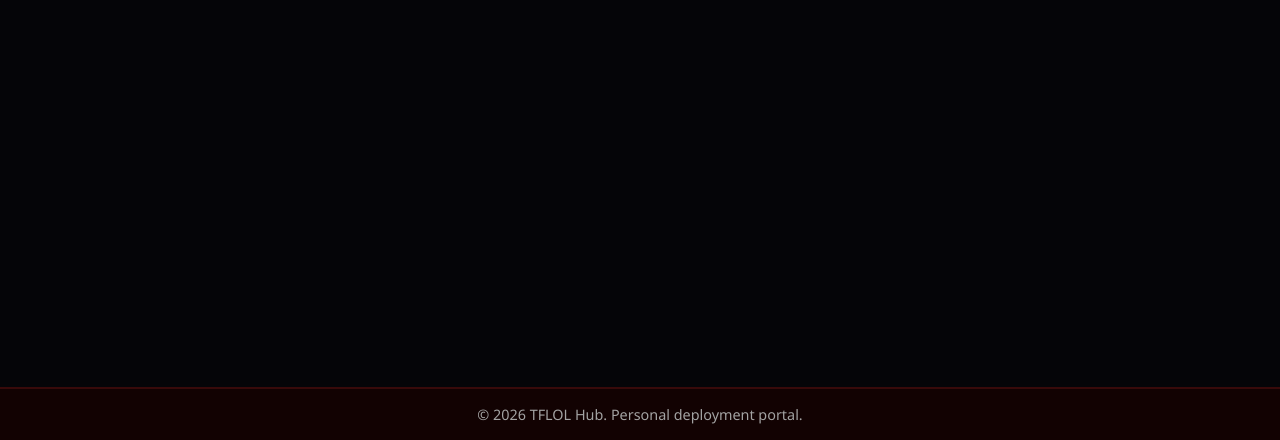
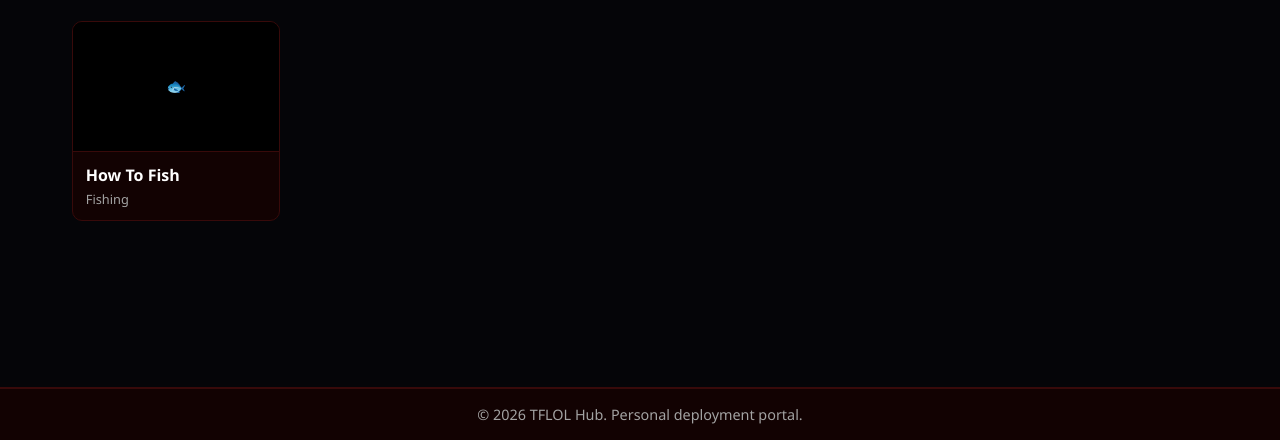
Before and after one commit to TFLOLSYX/TFLOL, a plain HTML site: page index.html in a window 1280 px wide. Shown: the part 360-800 px from the top of the page. Drawn offline with Linux system fonts and the light colour scheme.

Commit message:
attempting to fix website

```diff
--- a/index.html
+++ b/index.html
@@ -159,8 +159,8 @@
            url: "./Doom2.html"
         },
         {
-            title: "How To Fish",
-           category: “Simulator",
+           title: "How To Fish",
+           category: "Fishing",
            htmlContent: '🐟',
            url: "./How To Fish.html"
 
```
